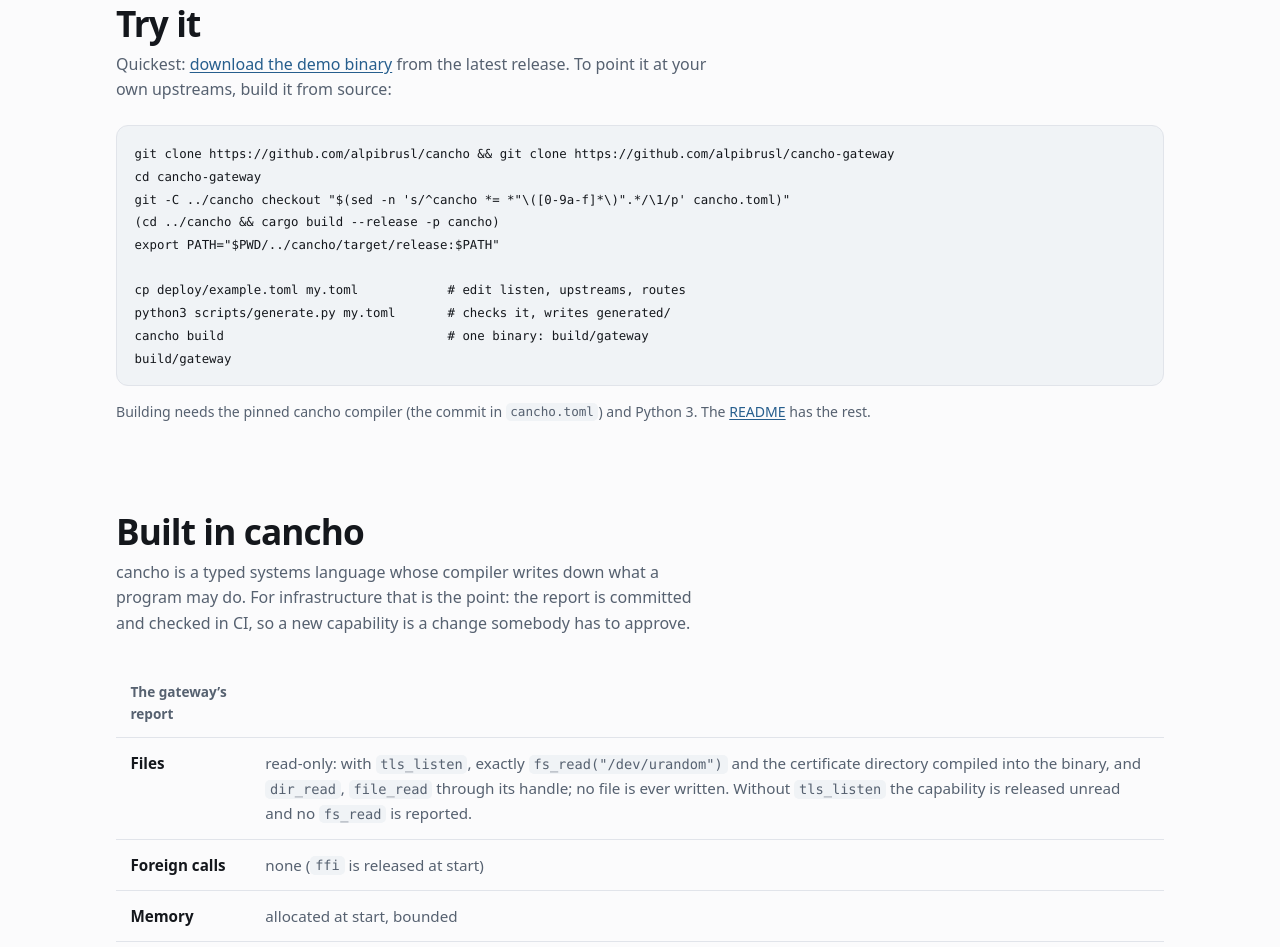
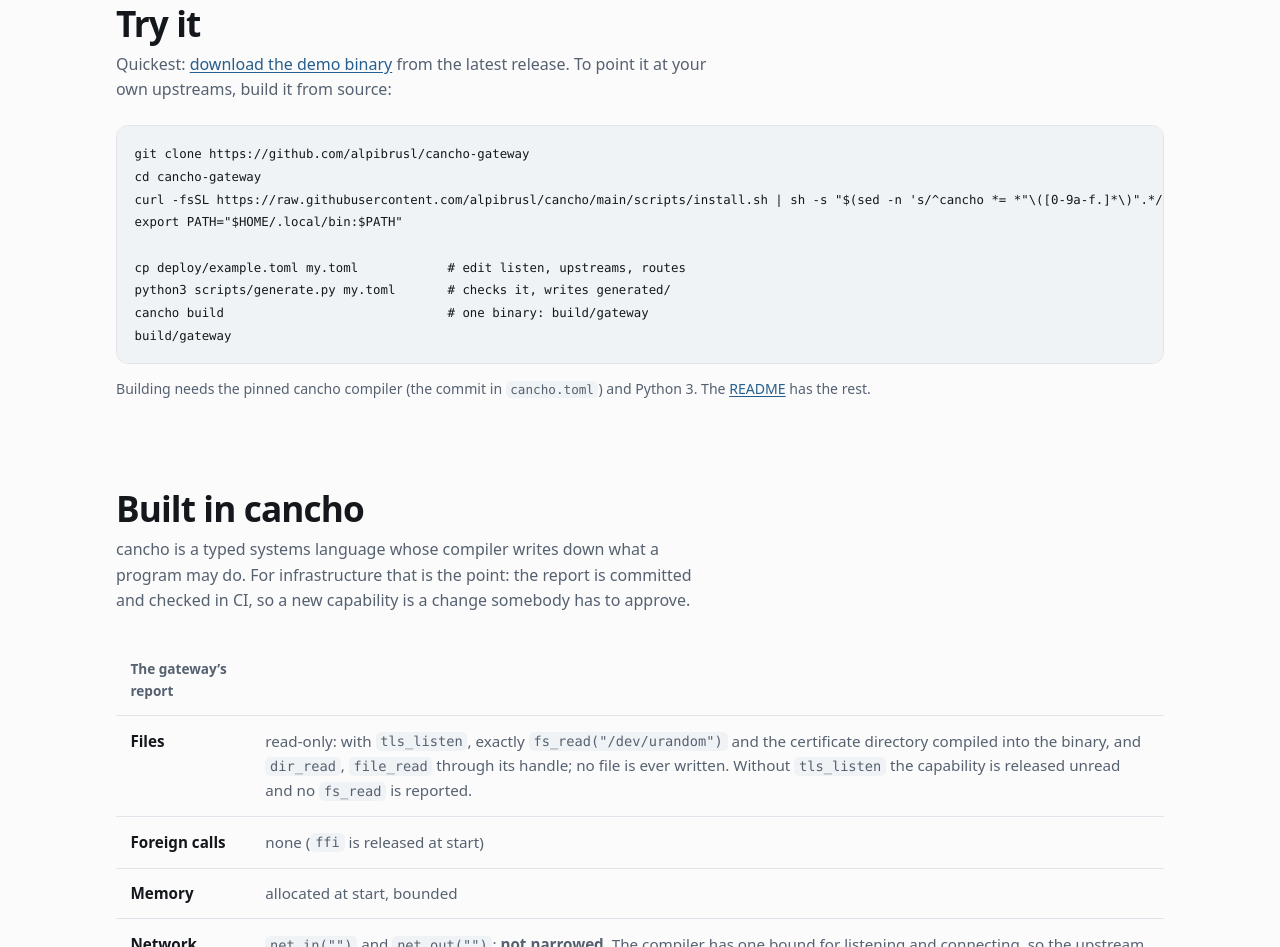
Before and after one commit to alpibrusl/cancho-gateway, a plain HTML site: page docs/index.html in a window 1280 px wide. Shown: the part 6909-7856 px from the top of the page. Drawn offline with Linux system fonts and the light colour scheme.

Commit message:
Pin the compiler by release 0.1.1; CI and release install the prebuilt compiler
Co-Authored-By: Claude Sonnet 5.5 <noreply@anthropic.com>

```diff
--- a/docs/index.html
+++ b/docs/index.html
@@ -346,11 +346,10 @@ trust_forwarded = true  # a TLS front is in front</code></pre>
 <section id="start">
   <h2>Try it</h2>
   <p class="sub">Quickest: <a href="examples.html#download">download the demo binary</a> from the latest release. To point it at your own upstreams, build it from source:</p>
-  <pre class="code" tabindex="0"><code>git clone https://github.com/alpibrusl/cancho &amp;&amp; git clone https://github.com/alpibrusl/cancho-gateway
+  <pre class="code" tabindex="0"><code>git clone https://github.com/alpibrusl/cancho-gateway
 cd cancho-gateway
-git -C ../cancho checkout "$(sed -n 's/^cancho *= *"\([0-9a-f]*\)".*/\1/p' cancho.toml)"
-(cd ../cancho &amp;&amp; cargo build --release -p cancho)
-export PATH="$PWD/../cancho/target/release:$PATH"
+curl -fsSL https://raw.githubusercontent.com/alpibrusl/cancho/main/scripts/install.sh | sh -s "$(sed -n 's/^cancho *= *"\([0-9a-f.]*\)".*/\1/p' cancho.toml)"
+export PATH="$HOME/.local/bin:$PATH"
 
 cp deploy/example.toml my.toml            # edit listen, upstreams, routes
 python3 scripts/generate.py my.toml       # checks it, writes generated/
```
Also changed, not shown: 3 other files.
